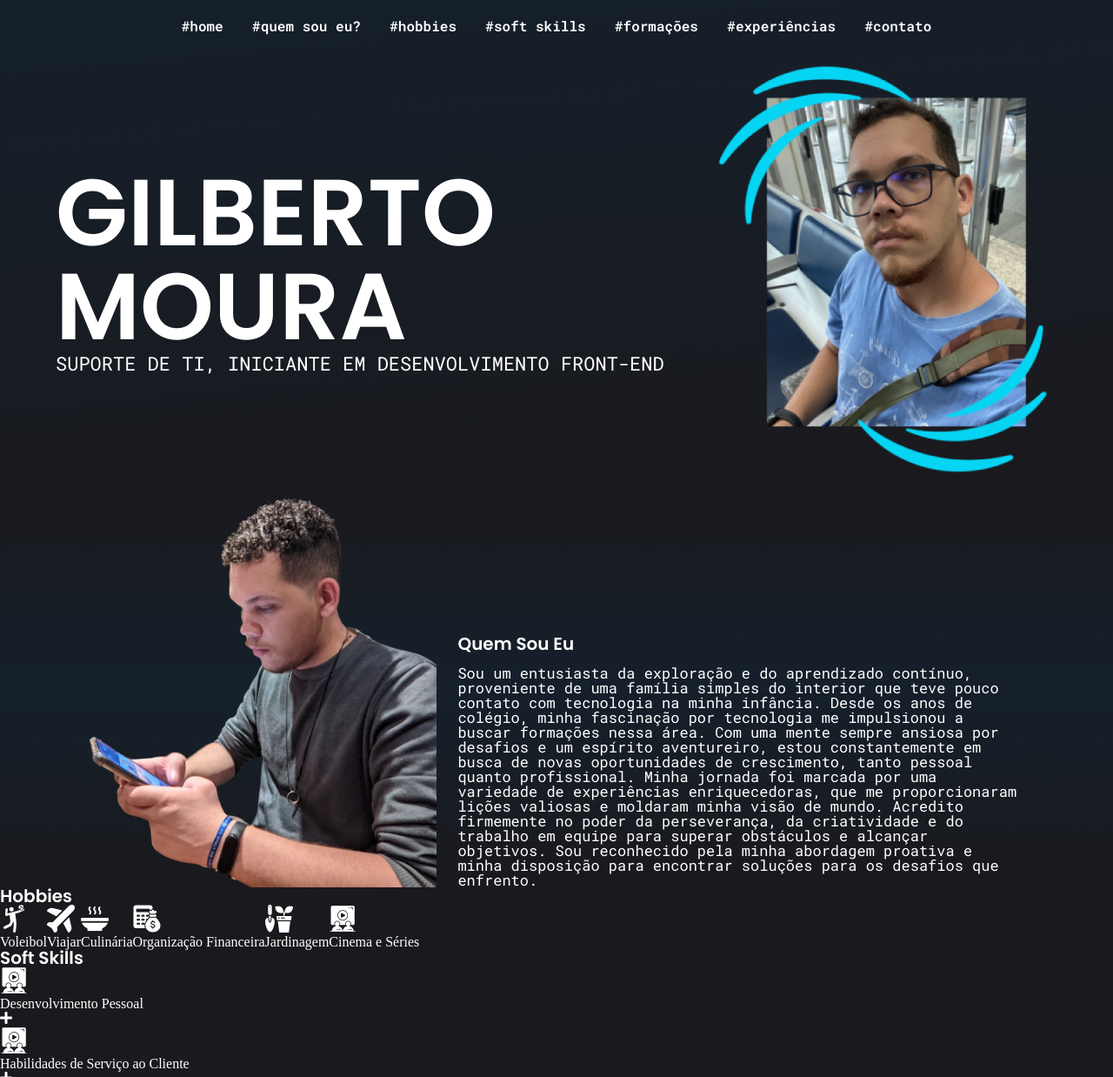
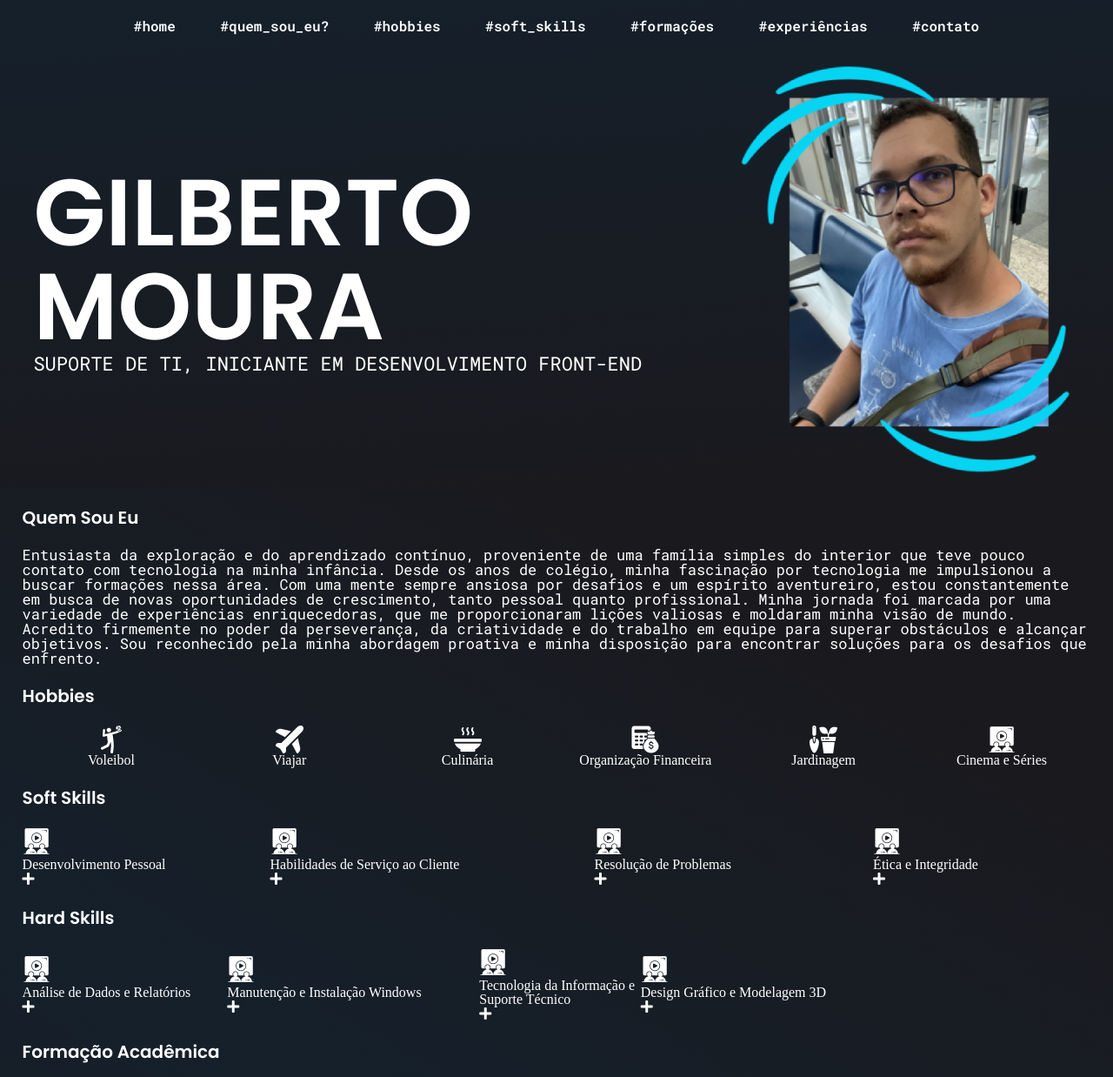
Before and after one commit to Monteiro-G/Challenge-ONE-Front-End-Portfolio, a plain HTML site: page index.html in a window 1280 px wide. Shown: the top 1238 px of the page at 87% size. Drawn offline with nearby package versions, Linux system fonts and the light colour scheme.

Commit message:
ATUALIZAÇOES

```diff
--- a/CSS/style.css
+++ b/CSS/style.css
@@ -52,14 +52,14 @@ body{
   background-color: #1a191d;
   display: flex;
   flex-direction: column;
+  background: linear-gradient(-150deg,  #1a191d,#1a191d,#15202b, #1a191d);
+}
+.conteine__menu{
+height: 100%;
+padding: 0px 10%;
 
 }
-.conteine{
-height: 100%;
-padding: 0px 15%;
-
-}
-.conteine__menu{
+.conteine__menu__topicos{
   width: 100%;
   height: 60px;
   display: flex;
@@ -75,7 +75,8 @@ padding: 0px 15%;
     display: flex;
     align-items: center;
     justify-content:space-around;
-    padding: 0px 5%;
+    padding: 0% 3%;
+
   }
   .cabecalho__titulo{
     font-family: "Poppins", sans-serif;
@@ -88,14 +89,7 @@ padding: 0px 15%;
     font-style: normal;
     font-size: 22px;
   }
-  .conteine__sobreMim{
-    display: flex;
-    flex-direction: row-reverse;
-    background: linear-gradient(180deg,  #1a191d,#15202b, #1a191d);
-    justify-content:space-between;
-    padding: 0px 8%;
-    gap: 24px;
-  }
+
   .conteine__sobreMim__textos{
   display: flex;
   flex-direction: column;
@@ -104,23 +98,45 @@ padding: 0px 15%;
   font-family: "Roboto Mono", sans-serif;
   font-style: normal;
   font-size: 17px;
-  gap: 15px;
 }
-.conteine__hobbies{
+.subtitulo{
+  padding: 2% 0;
+}
+.conteine{
 
-flex-direction: column;
+  display: flex;
+  flex-direction: column;
+  padding: 0 2%;
 }
-.conteine__hobbies__tipos{
+
+.conteine__{
   display: flex;
+  justify-content: space-around;
+  align-items: center;
+  height: 60%;
+
 }
+.hobbies__box{
+  display: flex;
+  width: 100%;
+  padding: 0 20px;
+  justify-content: center;
+}
+.hobbies__img{
+  display: flex;
+  justify-content: center;
+}
+
 .conteudo-adicional {
   max-height: 0;
   overflow: hidden;
   transition: max-height 0.5s ease-out, padding 0.5s ease-out;
+
 }
 
 .conteudo-adicional.show {
   display: block;
   max-height: 1000px; /* Ajuste conforme a altura do conteúdo */
   padding: 10px 0;
+
 }
--- a/index.html
+++ b/index.html
@@ -19,12 +19,12 @@
 
     <!--Seção Menu Principal-->
     <header>
-        <nav class="conteine">
-            <ul class="conteine__menu">
+        <nav class="conteine__menu">
+            <ul class="conteine__menu__topicos">
                 <li><a href="">#home</a></li>
-                <li><a href="">#quem sou eu?</a></li>
+                <li><a href="">#quem_sou_eu?</a></li>
                 <li><a href="">#hobbies</a></li>
-                <li><a href="">#soft skills</a></li>
+                <li><a href="">#soft_skills</a></li>
                 <li><a href="">#formações</a></li>
                 <li><a href="">#experiências</a></li>
                 <li><a href=""></a>#contato</li>
@@ -41,18 +41,17 @@
     </header>
     <main>
         <!--Seção Sobre Mim-->
-        <section class="conteine__sobreMim">
+        <section class="conteine">
             <div class="conteine__sobreMim__textos">
                 <h2 class="subtitulo">Quem Sou Eu</h2>
-                <p>Sou um entusiasta da exploração e do aprendizado contínuo, proveniente de uma família simples do interior que teve pouco contato com tecnologia na minha infância. Desde os anos de colégio, minha fascinação por tecnologia me impulsionou a buscar formações nessa área. Com uma mente sempre ansiosa por desafios e um espírito aventureiro, estou constantemente em busca de novas oportunidades de crescimento, tanto pessoal quanto profissional. Minha jornada foi marcada por uma variedade de experiências enriquecedoras, que me proporcionaram lições valiosas e moldaram minha visão de mundo. Acredito firmemente no poder da perseverança, da criatividade e do trabalho em equipe para superar obstáculos e alcançar objetivos. Sou reconhecido pela minha abordagem proativa e minha disposição para encontrar soluções para os desafios que enfrento.</p>
+                <p>Entusiasta da exploração e do aprendizado contínuo, proveniente de uma família simples do interior que teve pouco contato com tecnologia na minha infância. Desde os anos de colégio, minha fascinação por tecnologia me impulsionou a buscar formações nessa área. Com uma mente sempre ansiosa por desafios e um espírito aventureiro, estou constantemente em busca de novas oportunidades de crescimento, tanto pessoal quanto profissional. Minha jornada foi marcada por uma variedade de experiências enriquecedoras, que me proporcionaram lições valiosas e moldaram minha visão de mundo. Acredito firmemente no poder da perseverança, da criatividade e do trabalho em equipe para superar obstáculos e alcançar objetivos. Sou reconhecido pela minha abordagem proativa e minha disposição para encontrar soluções para os desafios que enfrento.</p>
             </div>
-            <img src="img/foto.2.png" alt="Gilberto olhando para o celular">
+            <!--<img src="img/foto.2.png" alt="Gilberto olhando para o celular">-->
         </section>
         <!--Seção Hobbies e Soft Skills-->
-        <section class="conteine__hobbies">
-
+        <section class="conteine">
             <h2 class="subtitulo">Hobbies</h2>
-            <div class="conteine__hobbies__tipos">
+            <div class="conteine__">
                 <div class="hobbies__box">
                     <ul>
                         <li class="hobbies__img"><img src="img/volei 32px.png"></li>
@@ -91,9 +90,10 @@
                 </div>
             </div>
         </section>
+        <section class="conteine">
             <h2 class="subtitulo">Soft Skills</h2>
+            <div class="conteine__">
                 <div class="Soft__skills__box">
-
                     <ul>
                         <li class="Soft__skills__name">
                             <img     src="img/movie 32px.png"> <h3>Desenvolvimento Pessoal</h3>
@@ -133,8 +133,9 @@
                             <p>Responsabilidade: Assumir responsabilidade por suas ações e seus resultados.</p></li>
                     </ul>
                 </div>
+            </div>
             <h2 class="subtitulo">Hard Skills</h2>
-
+            <div class="conteine__">
                 <div class="Soft__skills__box">
                     <ul>
                         <li class="Soft__skills__name">
@@ -170,9 +171,11 @@
                             <p>SketchUp: Criar modelos arquitetônicos detalhados de edifícios, casas, paisagens, espaços interiores e desenvolver layouts de interiores, incluindo mobiliário, decoração e disposição de espaços.</p></li>
                     </ul>
                 </div>
+            </div>
+
         </section>
         <!--Seção Formações + Cursos-->
-        <section>
+        <section class="conteine">
             <h2 class="subtitulo">Formação Acadêmica</h2>
             <div class="academic__courses">
                 <div class="academic__courses__box">
@@ -202,7 +205,7 @@
             </div>
         </section>
         <!--Seção Experiência em programação-->
-        <section>
+        <section class="conteine" >
             <h2 class="subtitulo">Minhas Experiências</h2>
                         <div class="experiencie__box">
                             <!-- Insira a logo/captura de seu projeto/trabalho -->
@@ -219,7 +222,7 @@
                         </div>
         </section>
         <!--Formulário de Contato-->
-        <section>
+        <section class="conteine">
             <h2 class="subtitulo">Disponível para oportunidades</h2>
             <ul>
                 <li><a href=""><img src="img/WhatsApp 50px.png" alt="logo do WhatsApp">WhatsApp</a></li>
```
Lines whose indentation alone changed are shown as unchanged.
